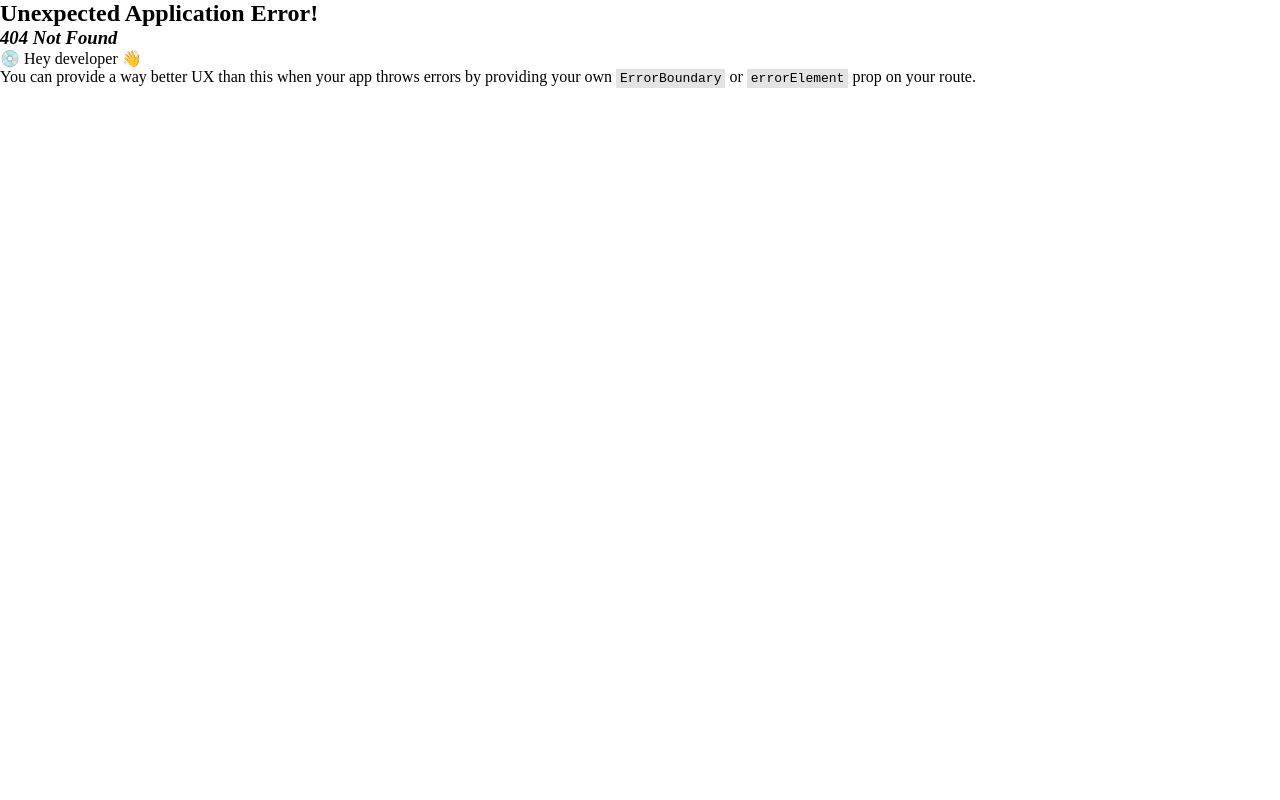
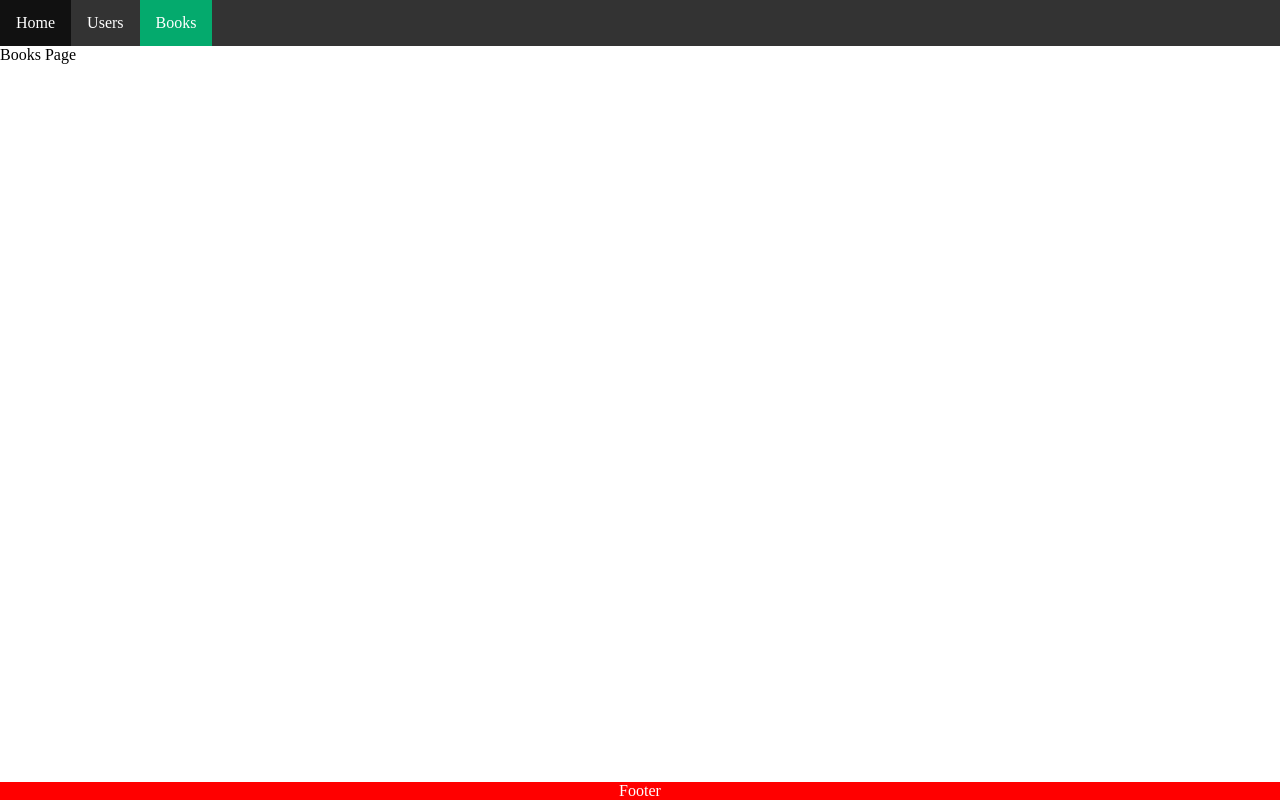
Before and after one commit to nguyentri61/ReactApp, a React (Vite) app: page /books in a window 1280 px wide. Before the commit this address had no page. Built offline with nearby package versions, Linux system fonts and the light colour scheme.

Commit message:
them errorPage, doi product sang book, them antDesign

```diff
--- a/package.json
+++ b/package.json
@@ -10,6 +10,8 @@
     "preview": "vite preview"
   },
   "dependencies": {
+    "@ant-design/icons": "5.3.7",
+    "antd": "5.18.1",
     "react": "^19.1.0",
     "react-dom": "^19.1.0",
     "react-router-dom": "6.23.1"
--- a/src/component/layout/header.jsx
+++ b/src/component/layout/header.jsx
@@ -5,8 +5,8 @@
     return (
         <ul>
             <li><NavLink to="/">Home</NavLink></li>
-            <li><NavLink to="/users">User</NavLink></li>
-            <li><NavLink to="/products">Product</NavLink></li>
+            <li><NavLink to="/users">Users</NavLink></li>
+            <li><NavLink to="/books">Books</NavLink></li>
         </ul>
     )
 }
--- a/src/main.jsx
+++ b/src/main.jsx
@@ -8,15 +8,16 @@
 import LoginPage from './pages/login.jsx';
 import RegisterPage from './pages/register.jsx';
 import UserPage from './pages/user.jsx';
-import ProductPage from './pages/product.jsx';
+import BookPage from './pages/book.jsx';
 import './styles/global.css';
 import TodoApp from './component/todo/TodoApp.jsx';
+import ErrorPage from './pages/error.jsx';
 
 const router = createBrowserRouter([
   {
     path: "/",
     element: <App />,
-
+    errorElement: <ErrorPage />,
     children: [
       { index: true, element: <TodoApp />, },
       {
@@ -25,8 +26,8 @@
       },
 
       {
-        path: "/products",
-        element: <ProductPage />,
+        path: "/books",
+        element: <BookPage />,
       },
     ]
   },
--- /dev/null
+++ b/src/pages/book.jsx
@@ -0,0 +1,7 @@
+const BookPage = () => {
+    return (
+        <div>Books Page</div>
+    )
+}
+
+export default BookPage;
--- /dev/null
+++ b/src/pages/error.jsx
@@ -0,0 +1,18 @@
+import { useRouteError } from "react-router-dom";
+
+const ErrorPage = () => {
+    const error = useRouteError();
+    console.error(error);
+
+    return (
+        <div id="error-page">
+            <h1>Oops!</h1>
+            <p>Sorry, an unexpected error has occurred.</p>
+            <p>
+                <i>{error.statusText || error.message}</i>
+            </p>
+        </div>
+    );
+}
+
+export default ErrorPage;
--- a/src/pages/product.jsx
+++ /dev/null
@@ -1,7 +0,0 @@
-const ProductPage = () => {
-    return (
-        <div>Products Page</div>
-    )
-}
-
-export default ProductPage;
```
Also changed, not shown: 1 other file (tests, documents, lock files or other folders).
